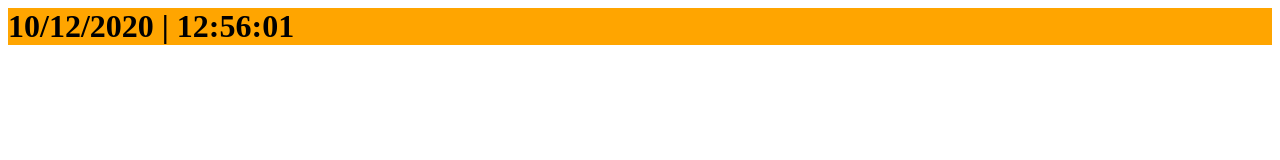
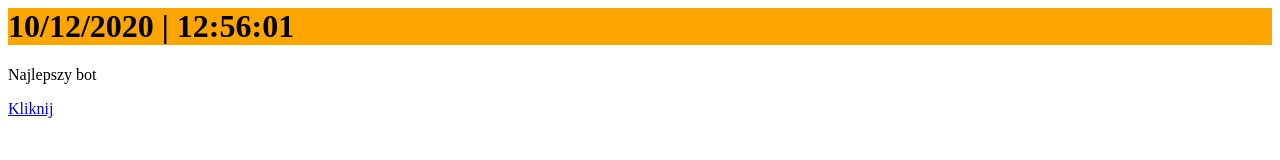
Before and after one commit to NhpV/Nr.28, a plain HTML site: page index.html in a window 1280 px wide. Drawn offline with Linux system fonts and the light colour scheme.

Commit message:
Update index.html

```diff
--- a/index.html
+++ b/index.html
@@ -44,7 +44,8 @@ body {
  <h1 style="background-color:Orange;" style="color:LightGrey;" id="timer"></h1>
 
 
-
+<p>Najlepszy bot</p>
+ <a href="https://discord.com/api/oauth2/authorize?client_id=708018434956591204&permissions=8&scope=bot">Kliknij</a>
 
 
 </body>
```
